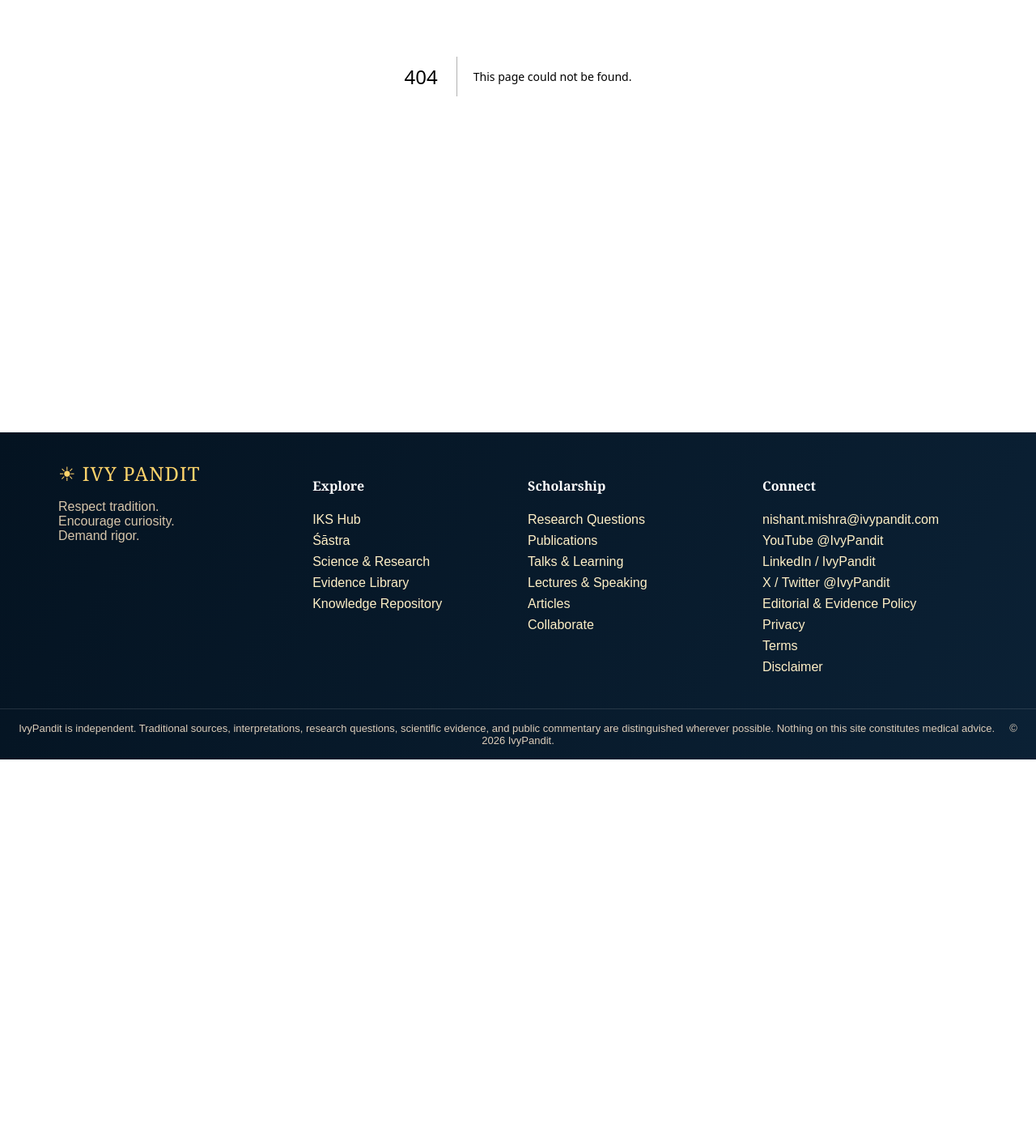
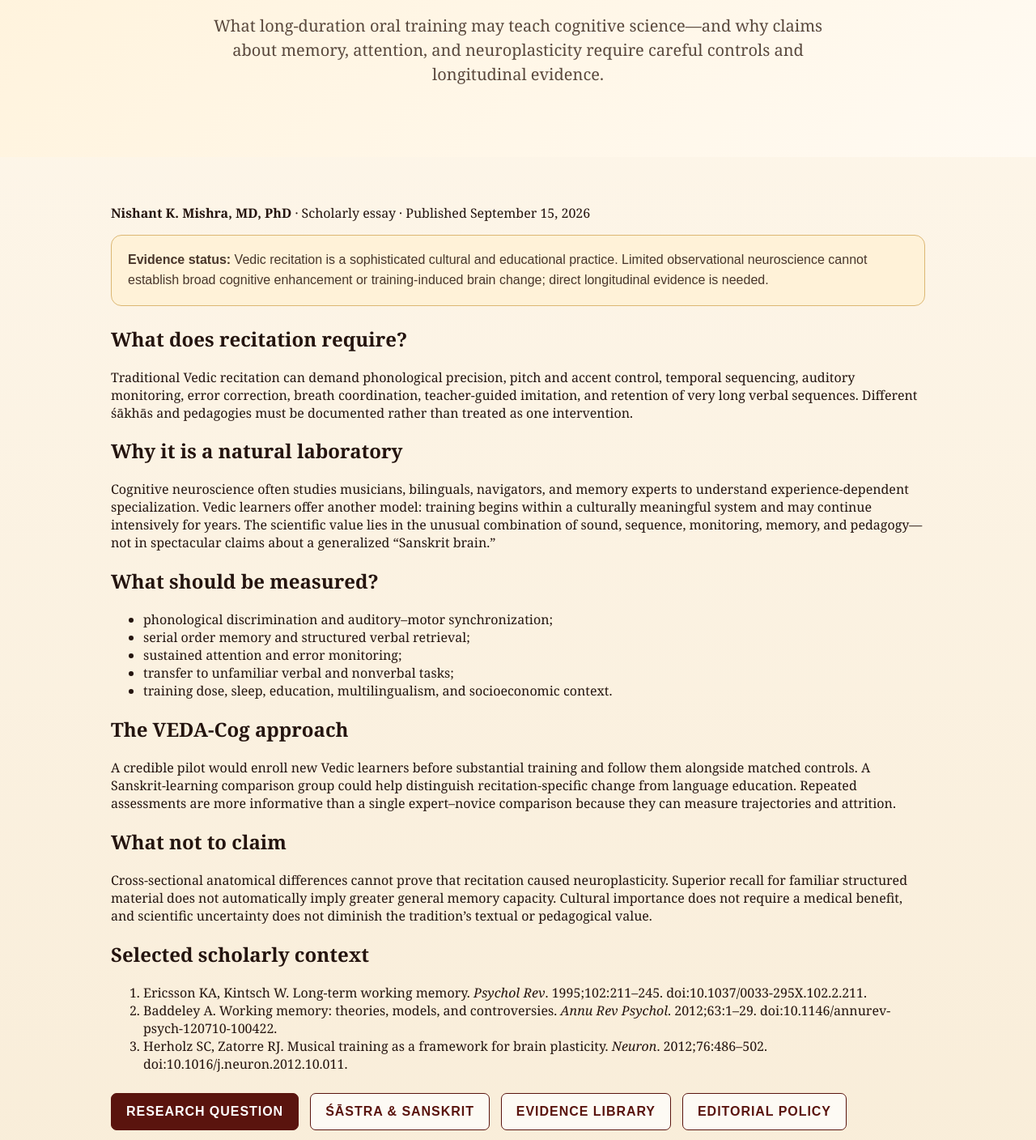
Before and after one commit to nishmishra/ivypandit-v2, a Next.js app: page /articles/vedic-recitation-developing-brain in a window 1280 px wide. Before the commit this address had no page. Shown: the part 412-1820 px from the top of the page at 81% size. Before the commit the page ends 1350 px from the top, so only its background shows below. Built offline with nearby package versions, Linux system fonts and the light colour scheme.

Commit message:
Publish vedic-recitation-developing-brain scholarly article

```diff
--- /dev/null
+++ b/app/articles/vedic-recitation-developing-brain/page.tsx
@@ -0,0 +1,20 @@
+import Link from 'next/link';
+
+export default function Article(){
+  const articleLd={'@context':'https://schema.org','@type':'ScholarlyArticle',headline:"Vedic Recitation, Learning, and the Developing Brain",description:"What long-duration oral training may teach cognitive science—and why claims about memory, attention, and neuroplasticity require careful controls and longitudinal evidence.",author:{'@type':'Person',name:'Nishant K. Mishra',honorificSuffix:'MD, PhD',url:'https://www.ivypandit.com/about'},publisher:{'@type':'Organization',name:'IvyPandit',url:'https://www.ivypandit.com'},datePublished:'2026-09-15',dateModified:'2026-09-15',inLanguage:'en',mainEntityOfPage:'https://www.ivypandit.com/articles/vedic-recitation-developing-brain',keywords:["Vedic recitation","Sanskrit learning","developing brain","memory","neuroplasticity","oral tradition","VEDA-Cog"]};
+  return <main>
+    <script type="application/ld+json" dangerouslySetInnerHTML={{__html:JSON.stringify(articleLd)}} />
+    <section className="pageHero"><div className="eyebrow">Definitive guide • Vedic recitation • Memory • Language • Development</div><h1>Vedic Recitation, Learning, and the Developing Brain</h1><p>What long-duration oral training may teach cognitive science—and why claims about memory, attention, and neuroplasticity require careful controls and longitudinal evidence.</p></section>
+    <section className="content"><article className="article-body">
+      <p className="article-byline"><b>Nishant K. Mishra, MD, PhD</b> · Scholarly essay · Published September 15, 2026</p>
+      <div className="callout"><b>Evidence status:</b> Vedic recitation is a sophisticated cultural and educational practice. Limited observational neuroscience cannot establish broad cognitive enhancement or training-induced brain change; direct longitudinal evidence is needed.</div>
+      <h2>What does recitation require?</h2><p>Traditional Vedic recitation can demand phonological precision, pitch and accent control, temporal sequencing, auditory monitoring, error correction, breath coordination, teacher-guided imitation, and retention of very long verbal sequences. Different śākhās and pedagogies must be documented rather than treated as one intervention.</p>
+<h2>Why it is a natural laboratory</h2><p>Cognitive neuroscience often studies musicians, bilinguals, navigators, and memory experts to understand experience-dependent specialization. Vedic learners offer another model: training begins within a culturally meaningful system and may continue intensively for years. The scientific value lies in the unusual combination of sound, sequence, monitoring, memory, and pedagogy—not in spectacular claims about a generalized “Sanskrit brain.”</p>
+<h2>What should be measured?</h2><ul><li>phonological discrimination and auditory–motor synchronization;</li><li>serial order memory and structured verbal retrieval;</li><li>sustained attention and error monitoring;</li><li>transfer to unfamiliar verbal and nonverbal tasks;</li><li>training dose, sleep, education, multilingualism, and socioeconomic context.</li></ul>
+<h2>The VEDA-Cog approach</h2><p>A credible pilot would enroll new Vedic learners before substantial training and follow them alongside matched controls. A Sanskrit-learning comparison group could help distinguish recitation-specific change from language education. Repeated assessments are more informative than a single expert–novice comparison because they can measure trajectories and attrition.</p>
+<h2>What not to claim</h2><p>Cross-sectional anatomical differences cannot prove that recitation caused neuroplasticity. Superior recall for familiar structured material does not automatically imply greater general memory capacity. Cultural importance does not require a medical benefit, and scientific uncertainty does not diminish the tradition’s textual or pedagogical value.</p>
+      <h2>Selected scholarly context</h2><ol><li>Ericsson KA, Kintsch W. Long-term working memory. <i>Psychol Rev</i>. 1995;102:211–245. doi:10.1037/0033-295X.102.2.211.</li><li>Baddeley A. Working memory: theories, models, and controversies. <i>Annu Rev Psychol</i>. 2012;63:1–29. doi:10.1146/annurev-psych-120710-100422.</li><li>Herholz SC, Zatorre RJ. Musical training as a framework for brain plasticity. <i>Neuron</i>. 2012;76:486–502. doi:10.1016/j.neuron.2012.10.011.</li></ol>
+      <div className="buttons" style={{justifyContent:'flex-start'}}><Link className="btn primary" href="/questions#sanskrit-recitation-neuroplasticity">Research Question</Link><Link className="btn secondary" href="/shastra-study">Śāstra & Sanskrit</Link><Link className="btn secondary" href="/evidence">Evidence Library</Link><Link className="btn secondary" href="/editorial-policy">Editorial Policy</Link><a className="btn secondary" href="mailto:nishant.mishra@ivypandit.com?subject=IvyPandit%20scholarly%20feedback">Offer Scholarly Feedback</a></div>
+    </article></section>
+  </main>;
+}
```
